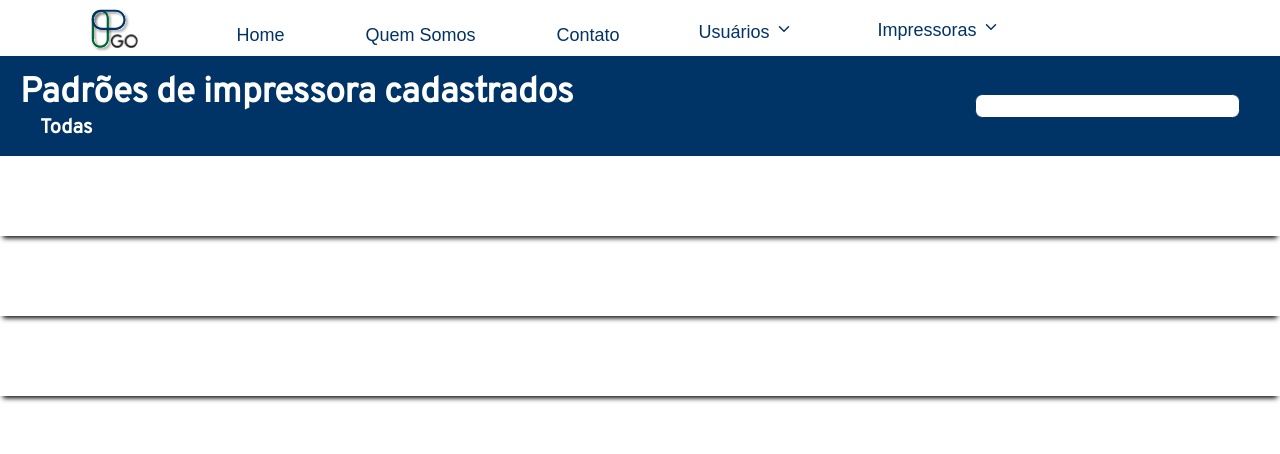
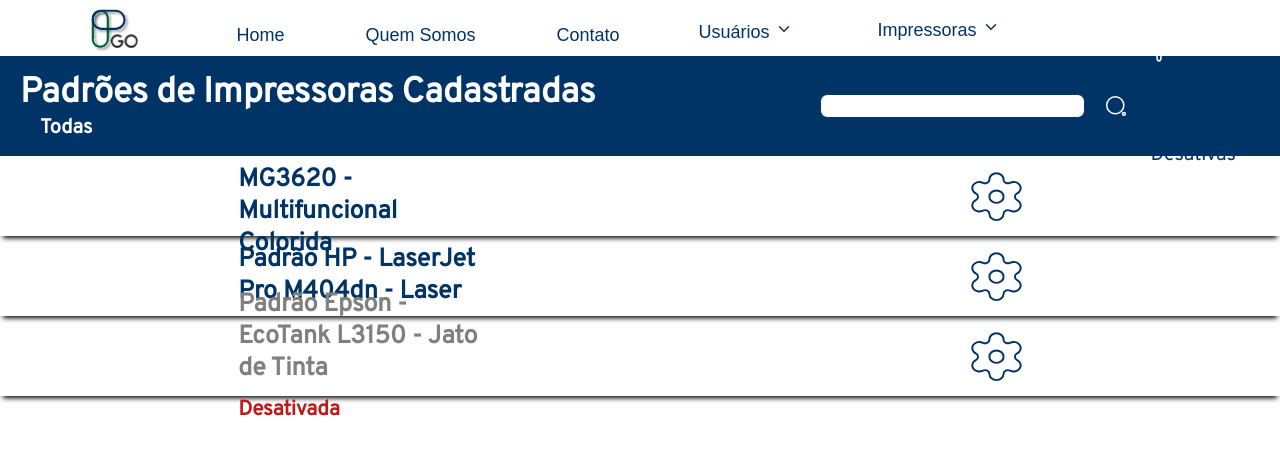
Before and after one commit to fga-eps-mds/2023.2-PrintGo-FrontEnd, a React (Create React App) app: page /listapadroes in a window 1280 px wide. Shown: the top 454 px of the page. Built offline with nearby package versions, Linux system fonts and the light colour scheme; no server answers.

Commit message:
:repeat: (#187) Adicionando cards de padrões, pesquisa e filtros
Co-authored-by: WolffStein <Wolffriederichstein@gmail.com>
Co-authored-by: ThornColli <eduardodemelocolli@gmail.com>
Co-authored-by: leticiatmartins <leticiats02@gmail.com>

```diff
--- a/src/pages/PatternList.js
+++ b/src/pages/PatternList.js
@@ -2,7 +2,10 @@ import React, { useState } from "react";
 import "../style/pages/patternList.css";
 import { Link } from "react-router-dom"
 import Search from '../assets/Search.svg';
+import Filter from '../assets/Filter.svg';
+import Engine from '../assets/engine.svg';
 import Input from "../components/Input";
+// import Modal from '../components/ui/Modal';
 import Navbar from "../components/navbar/Navbar";
 
 export default function PatternList() {
@@ -56,7 +59,7 @@ export default function PatternList() {
       */}
         <div className="patternlist-header">
           <div className="patternlist-header-title">
-            <h2>Padrões de impressora cadastrados</h2>
+            <h2>Padrões de Impressoras Cadastradas</h2>
             {
               (filter === 'all' && (<h4>Todas</h4>)) ||
               (filter === 'active' && (<h4>Ativas</h4>)) ||
@@ -68,6 +71,19 @@ export default function PatternList() {
             <Input
               onChange={(e) => setSearch(e.target.value.toLowerCase())}
             />
+            <img alt="" src={Search} />
+
+            <div className="patternlist-filter">
+              <img alt="" src={Filter} className="patternlist-filter"></img>
+
+              <div className="patternlist-filter-dropdown-container">
+                <div className="patternlist-dropdown-filter">
+                  <Link to="#" onClick={() => {setFilter('all')}}>Todas</Link>
+                  <Link to="#" onClick={() => {setFilter('active')}}>Ativas</Link>
+                  <Link to="#" onClick={() => {setFilter('deactivated')}}>Desativas</Link>
+                </div>
+              </div>
+            </div>
           </div>
         </div>
 
@@ -91,9 +107,58 @@ export default function PatternList() {
 
         }).map((pattern) => (
           <div key={pattern.id_padrao} className="patternlist-pattern" style={{ color: pattern.ativado ? '' : 'gray'}}>
+            <div className="patternlist-model">
+              <h4>Padrão {pattern.marca} - {pattern.modelo} - {pattern.tipo}</h4>
+              {!pattern.ativado && (<h5>Desativada</h5>)}
+            </div>
+
+            {/* <div className="patternlist-identification" style={{ color: pattern.ativada ? '' : 'gray' }}>
+              <h6>{pattern.numeroSerie}</h6>
+              <h6>IP: {pattern.ip}</h6>
+              <h6>{pattern.codigo_loc}</h6>
+            </div> */}
+
+            {/* <div className="patternlist-location-counter" style={{ color: pattern.ativada ? '' : 'gray' }}>
+              <h6>{pattern.unidade_pai}</h6>
+              <h6>{pattern.unidade_filha}</h6>
+              <h6>{pattern.contador}</h6>
+            </div> */}
+
+            {/* <div className="patternlist-counter-date" style={{ color: pattern.ativada ? '' : 'gray' }}>
+              <h6>Data do último contador: {pattern.data}</h6>
+            </div> */}
+
+            <div className="patternlist-engine">
+              <img
+                alt=""
+                src={Engine}
+              />
+              <div tabIndex="0" className="patternlist-engine-dropdown">
+                  <div  className="patternlist-pattern-dropdown">
+                      {
+                        /*
+                        (pattern.ativada &&
+                          ( <Link to="#" tabIndex="0" onClick={() => {modalDeactivatePrinter(pattern)}}>
+                              Desativar
+                            </Link>
+                          )
+                        ) || (!pattern.ativada &&
+                          ( <Link to="#" tabIndex="0" onClick={() => {modalActivePrinter(pattern)}}>
+                              Ativar
+                            </Link>
+                          )
+                        )
+                        */
+                      }
+                    <Link to="#" tabIndex="0">Editar</Link>
+                  </div>
+              </div>
+            </div>
+
 
           </div>
-        ))}
+        ))
+        }
       </div>
     </>
   );
```
Also changed, not shown: src/assets/engine.svg (added).
